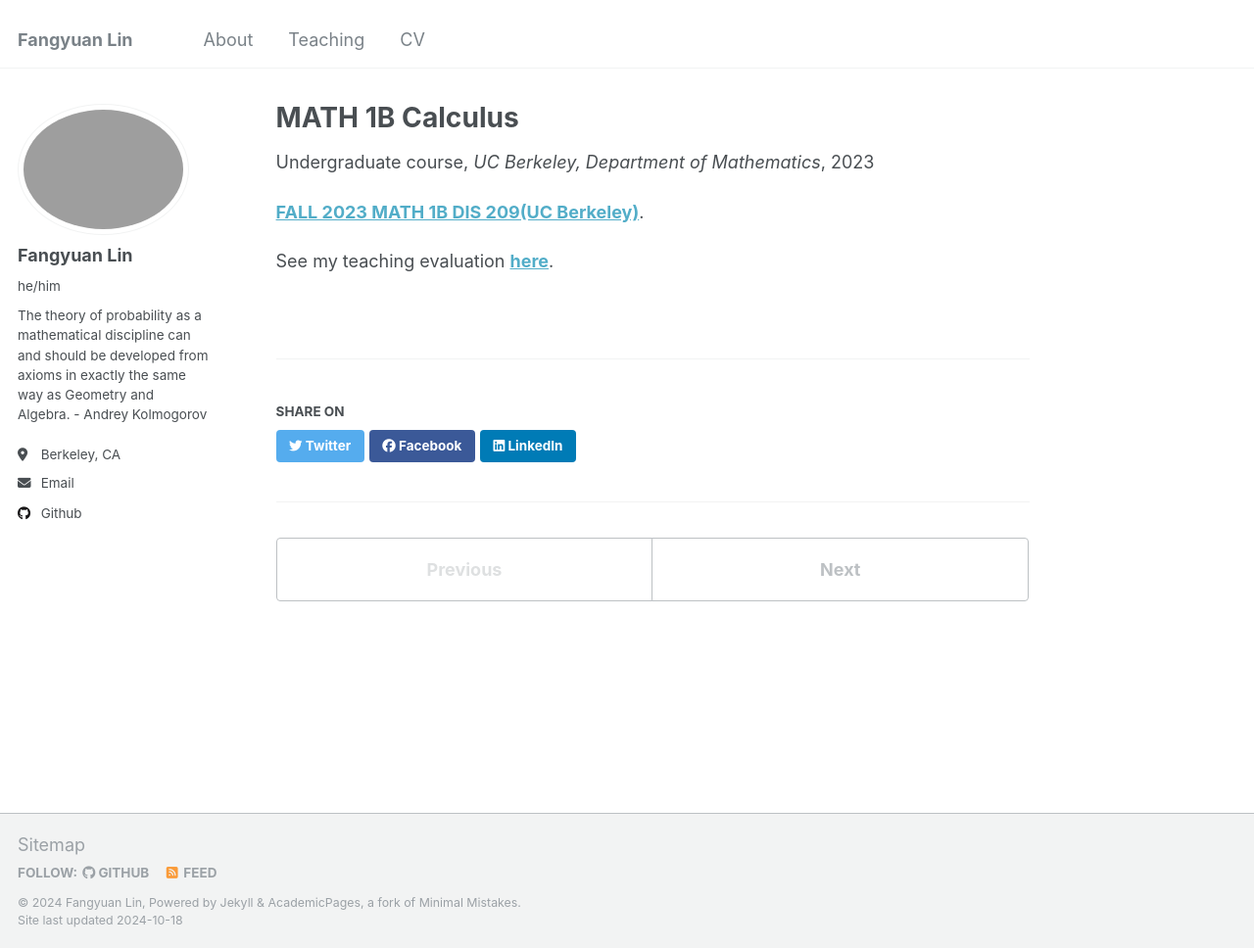
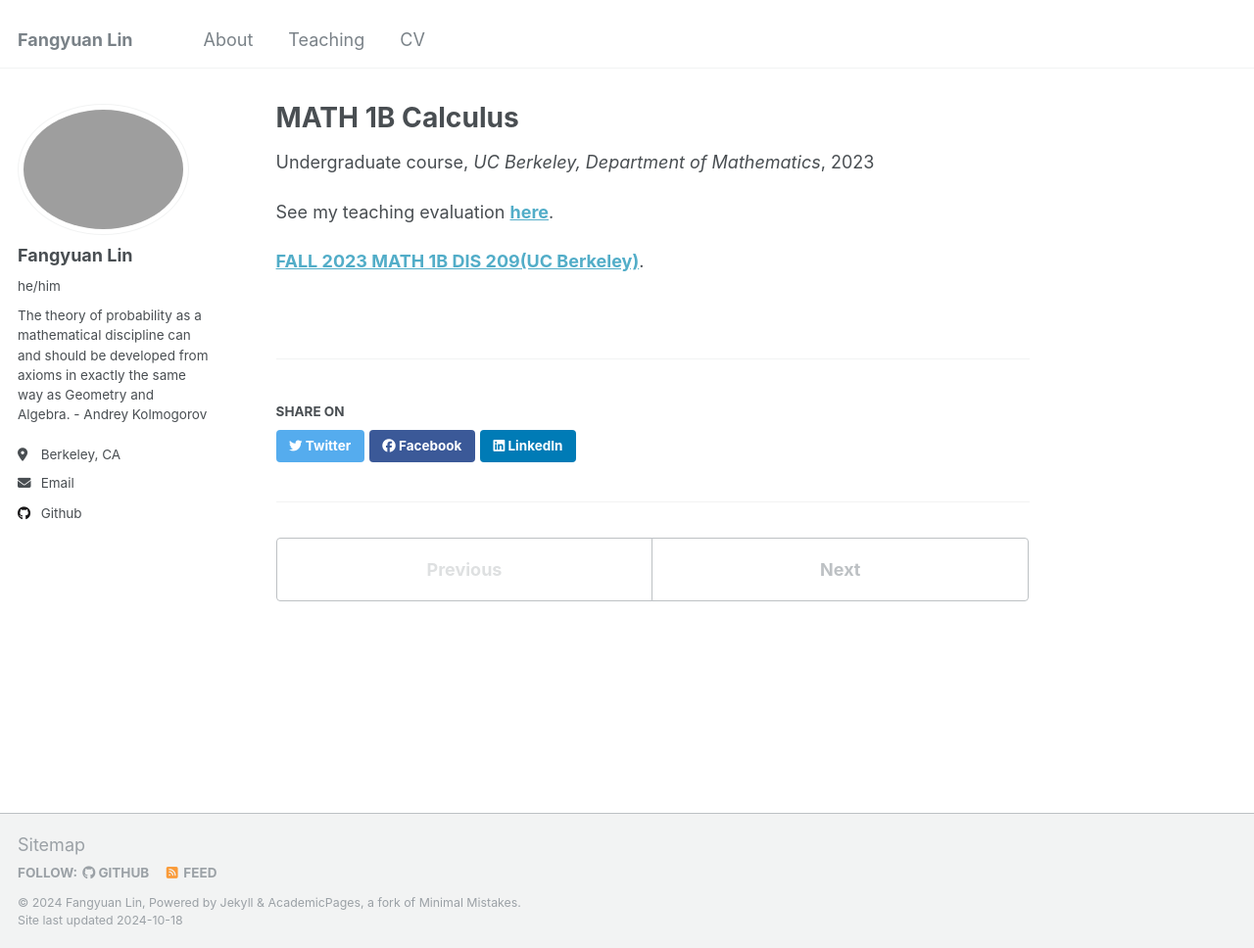
Before and after one commit to hongyingjia618/hongyingjia618.github.io, a Jekyll site: the page built from _teaching/2023-fall-teaching-1.md, in a window 1280 px wide and 968 px high. Shown: the whole window at 98% size. Built offline with Jekyll 4.4.1, drawn with Linux system fonts in a browser that asks for light colours.

```diff
--- a/_teaching/2023-fall-teaching-1.md
+++ b/_teaching/2023-fall-teaching-1.md
@@ -8,6 +8,6 @@ date: 2023-08-29
 location: "Berkeley, California"
 ---
 
+See my teaching evaluation [**here**](https://fangyuanlin2002.github.io/files/1B-eval.pdf).
+
 [**FALL 2023 MATH 1B DIS 209(UC Berkeley)**](https://classes.berkeley.edu/content/2023-fall-math-1b-219-dis-219).
-
-See my teaching evaluation [**here**](https://fangyuanlin2002.github.io/files/1B-eval.pdf).
```
